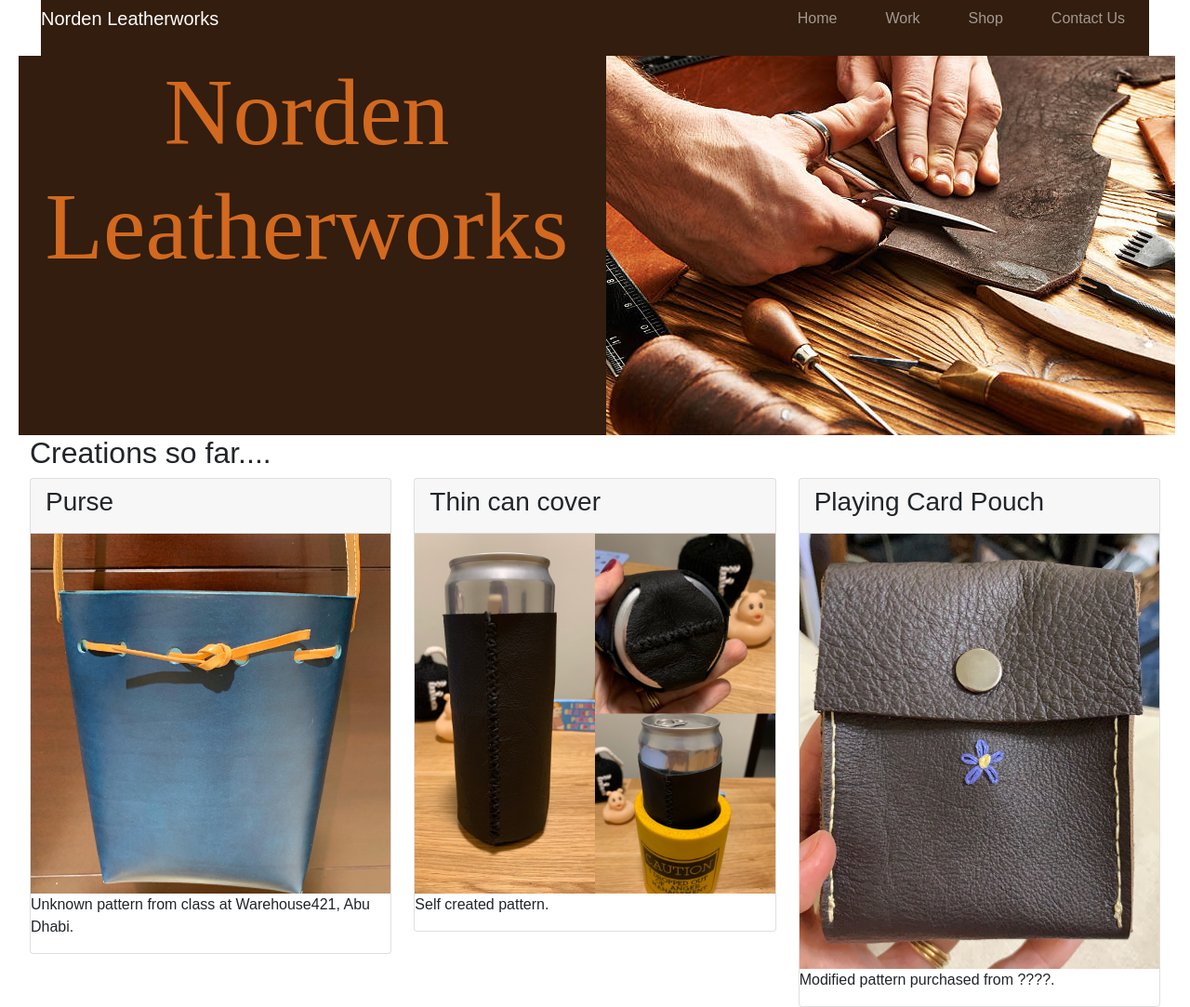
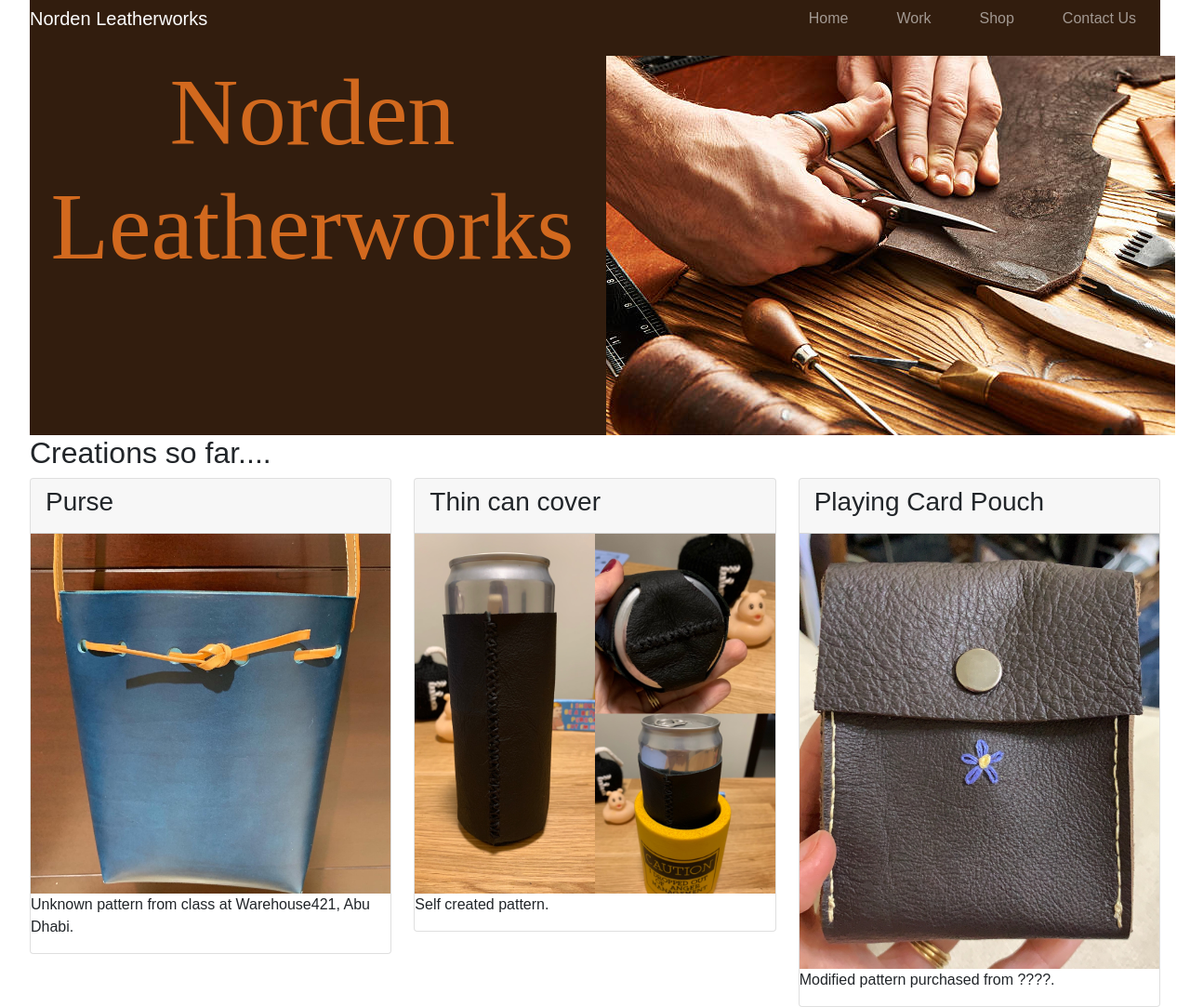
Before and after one commit to julienorden/Norden-Leatherworks, a plain HTML site: page index.html in a window 1280 px wide. Shown: the top 1083 px of the page at 93% size. Drawn offline with nearby package versions, Linux system fonts and the light colour scheme.

Commit message:
Update styles.css

```diff
--- a/css/styles.css
+++ b/css/styles.css
@@ -1,7 +1,12 @@
+/* * {
+  background-color: #321d0e;
+} */
+
 body {
   /* background-color: #321d0e; */
   font-family: 'Mallory', sans-serif;
   margin: auto 2rem;
+  padding: 0;
   text-align: center;
 }
 
@@ -9,11 +14,16 @@ h1 {
   font-size: 6rem;
 }
 
+.container-fluid {
+  padding-left: 0;
+  padding-right: 0;
+}
 
 /* NAV SECTION */
 
 .navbar {
   background-color: #321d0e;
+  color: chocolate;
   padding: 0 0 20px;
 }
 
@@ -23,6 +33,7 @@ h1 {
 
 .header-section {
   background-color: #321d0e;
+  margin: 0px;
 }
 
 .main-header {
```
